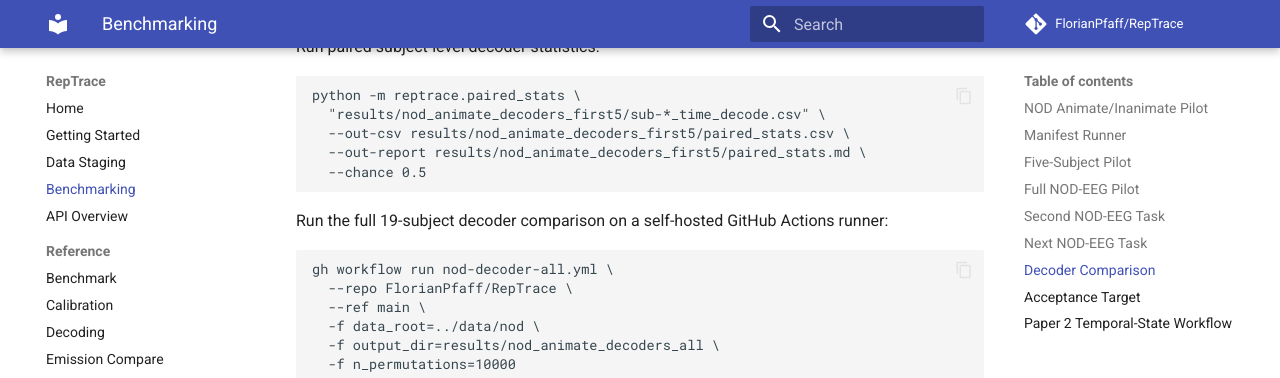
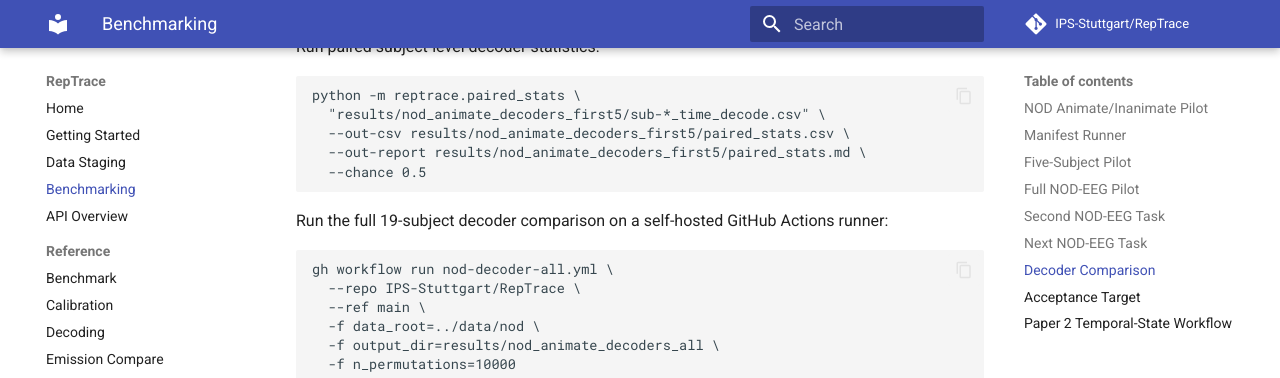
Before and after one commit to FlorianPfaff/RepTrace, an MkDocs documentation site: the page built from docs/benchmarking.md, in a window 1280 px wide and 900 px high, scrolled down 7961 px. Shown: the top 378 px of the window. Built offline with MkDocs 1.6.1 and Material for MkDocs 9.7.7, drawn with Linux system fonts in a browser that asks for light colours; comment, search, counter and statistics services are not loaded.

Commit message:
Update RepTrace repository URL

````diff
--- a/docs/benchmarking.md
+++ b/docs/benchmarking.md
@@ -420,7 +420,7 @@ runner:
 
 ```bash
 gh workflow run nod-decoder-all.yml \
-  --repo FlorianPfaff/RepTrace \
+  --repo IPS-Stuttgart/RepTrace \
   --ref main \
   -f data_root=../data/nod \
   -f output_dir=results/nod_animate_decoders_all \
--- a/mkdocs.yml
+++ b/mkdocs.yml
@@ -1,7 +1,7 @@
 site_name: RepTrace
 site_description: Probabilistic tracing of neural representations over time
-repo_url: https://github.com/FlorianPfaff/RepTrace
-repo_name: FlorianPfaff/RepTrace
+repo_url: https://github.com/IPS-Stuttgart/RepTrace
+repo_name: IPS-Stuttgart/RepTrace
 
 nav:
   - Home: index.md
````
Also changed, not shown: README.md (+1 -1 lines), 1 other file.
